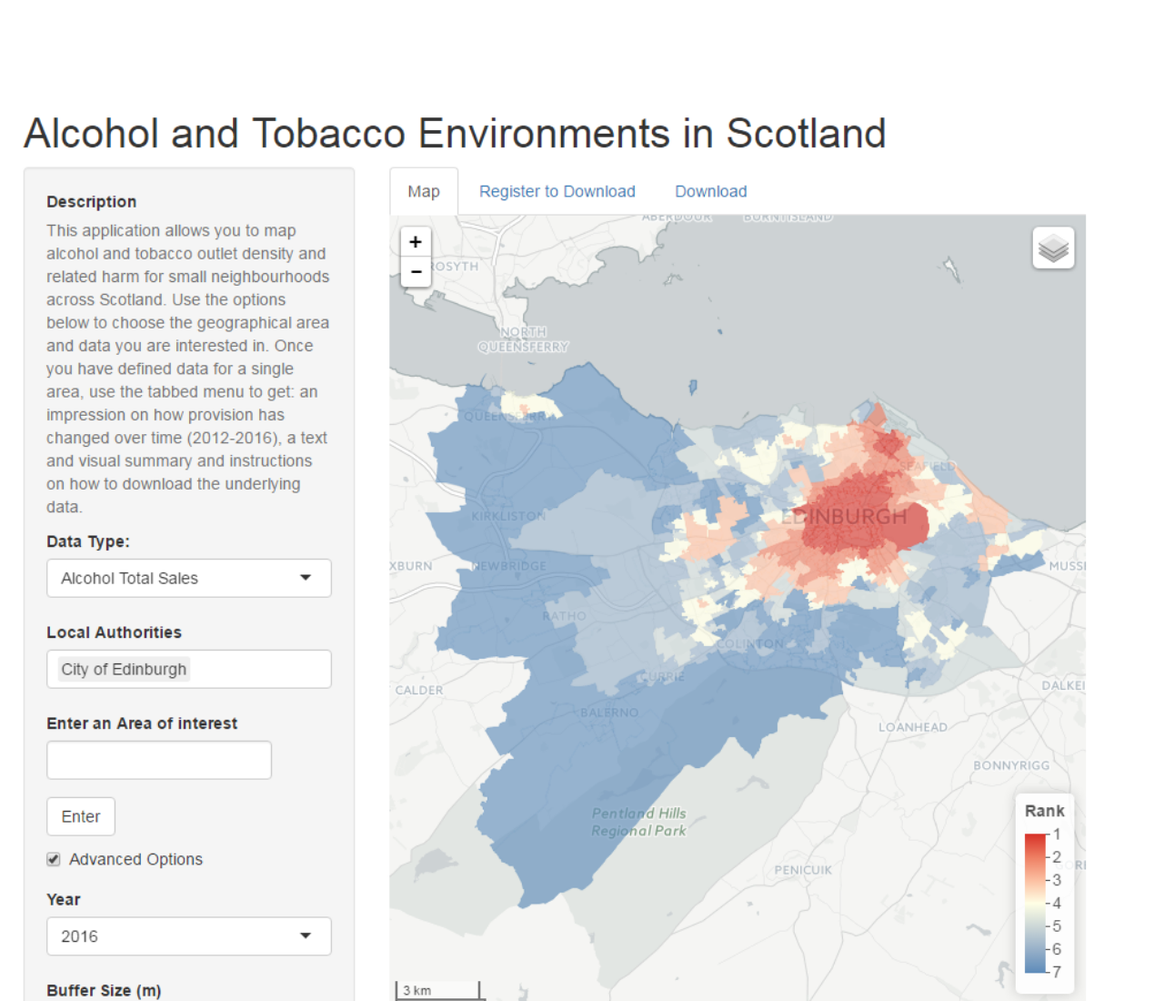
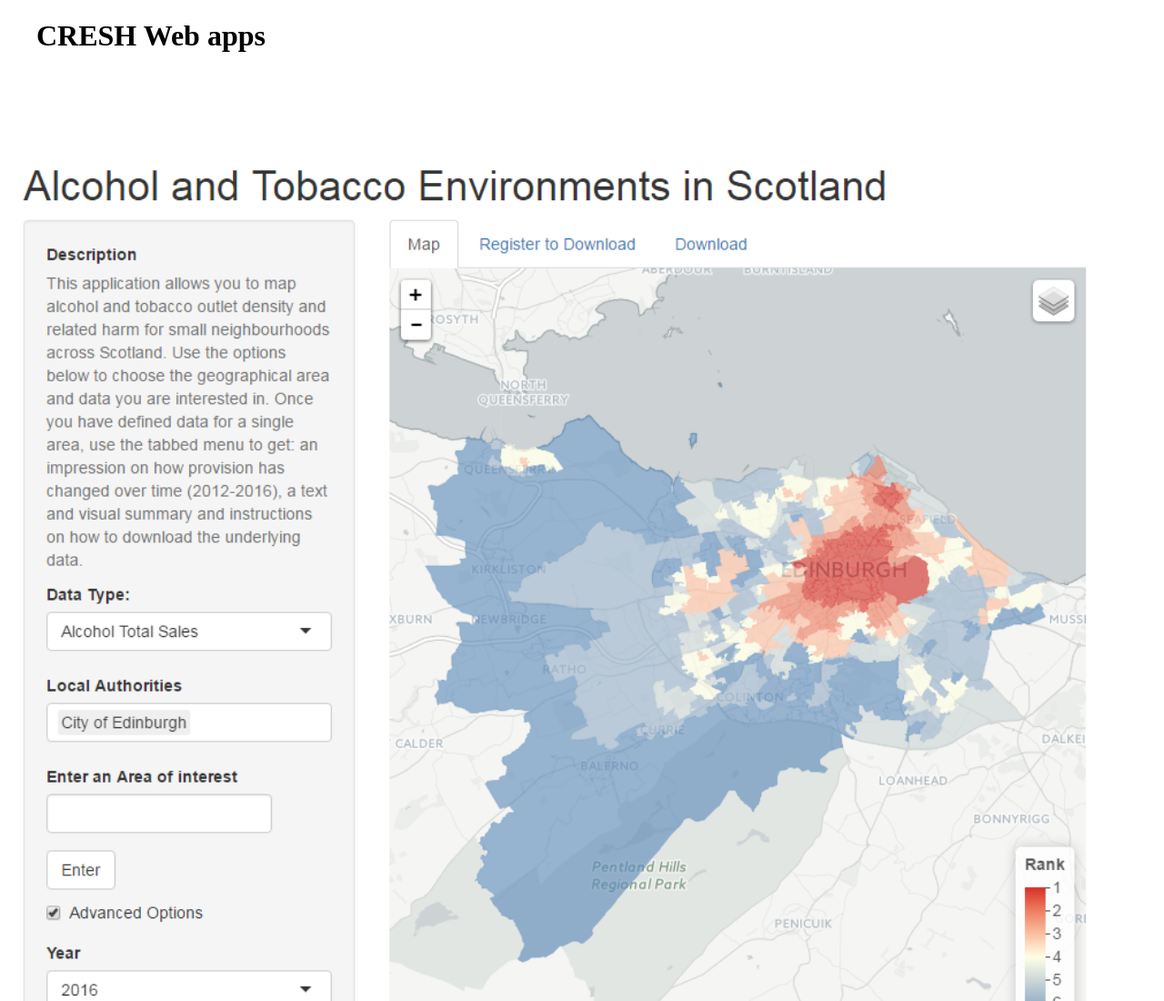
Before and after one commit to markocherrie/CRESHwebmap, a plain HTML site: page webmap/index.html in a window 1280 px wide. Shown: the top 1100 px of the page at 91% size. Drawn offline with Linux system fonts and the light colour scheme; files whose address does not match are found by name.

Commit message:
Fix the issue with banner?

```diff
--- a/webmap/index.html
+++ b/webmap/index.html
@@ -15,6 +15,9 @@ body,h1,h2,h3,h4,h5,h6 {font-family: "Karma", sans-serif}
 <!-- Top menu -->
 <div class="w3-top">
   <div class="w3-white w3-xlarge" style="max-width:1200px;margin:auto">
+    <div class="w3-center w3-padding-16">
+<h1><b>CRESH Web apps</b></h1>
+</div>
   </div>
 </div>
 
```
